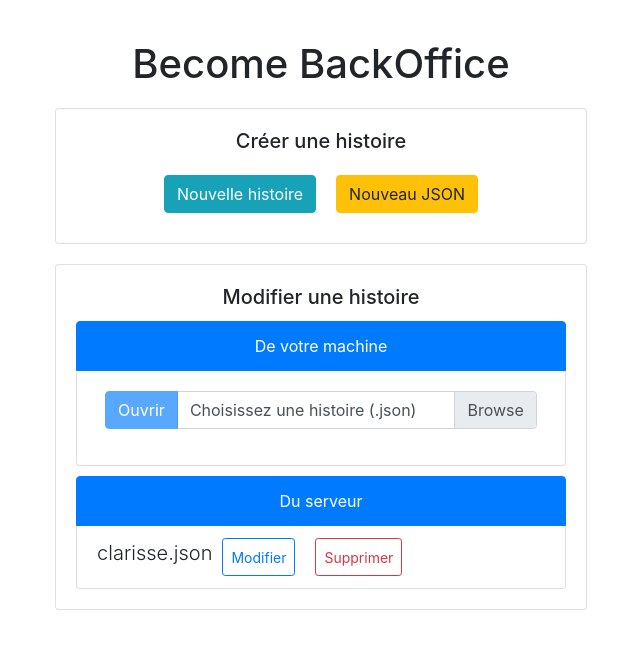
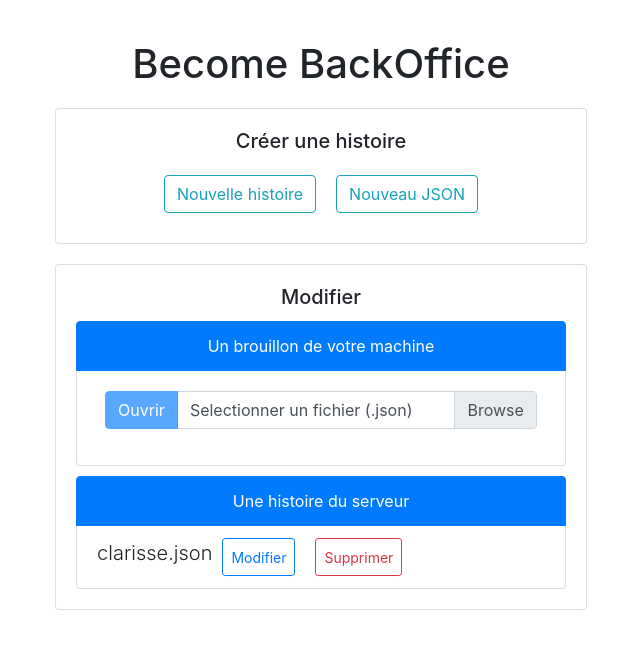
Before and after one commit to camyyx/backoffice_edm, a PHP site: page / in a window 1280 px wide. Shown: the top 649 px of the page, without its empty margins (319-959 px from the left). Run offline with PHP 8.4, Linux system fonts and the light colour scheme.

Commit message:
Fronts changes : - adding modal to send to server - changing color in index

```diff
--- a/delete.php
+++ b/delete.php
@@ -1,7 +1,6 @@
 <?php
     $_POST['delete'] ? unlink('./scripts/' . $_POST['delete']) : null ;
     $_POST['deleteDraft'] ? unlink('./draft/' . $_POST['deleteDraft'] . '.json') : null;
-    // echo $_POST['deleteDraft'];
 ?>
     <form action="/" id="goHome"></form>
     <script>
--- a/index.php
+++ b/index.php
@@ -19,10 +19,10 @@
                 <h5 class="card-title">Créer une histoire</h5>
                 <div style="display:flex; flex-direction:row">
                     <form style="margin: 10px" action = "update.php" method = "get">
-                        <input name="newScript" class="btn btn-info" type="submit" value="Nouvelle histoire">
+                        <input name="newScript" class="btn btn-outline-info" type="submit" value="Nouvelle histoire">
                     </form>
                     <form style="margin:10px" action="newScript.php" method="get">
-                        <input class="btn btn-warning" type="submit" value="Nouveau JSON">
+                        <input class="btn btn-outline-info" type="submit" value="Nouveau JSON">
                     </form>
                 </div>
             </div>
@@ -30,15 +30,11 @@
 
 <div style="margin-top:20px" class="card">
   <div class="card-body">
-    <h5 class="card-title">Modifier une histoire</h5>
+    <h5 class="card-title">Modifier</h5>
     <ul style="margin-bottom:10px" class="list-group">
-    <li class="list-group-item active">De votre machine</li>
+    <li class="list-group-item active">Un brouillon de votre machine</li>
                 <li class="list-group-item">
         <form style="margin: 0.5em" enctype="multipart/form-data" action="update.php" method="post">
-            <!-- <textarea name="json" id="json" cols="30" rows="10"></textarea> -->
-            <!-- <input style="margin: 0.5em" class="" onchange="watch(this)" type="file" name="json" id="json">
-            <input style="margin: 0.5em" class="btn btn-primary" disabled="true" id="input" type="submit"> -->
-
 
             <div class="input-group mb-3">
                 <div class="input-group-prepend">
@@ -46,7 +42,7 @@
                 </div>
                 <div class="custom-file">
                     <input accept="json" type="file" onchange="watch(this)" name="json" style="margin: 0.5em" class="custom-file-input" id="json" lang="fr">
-                    <label style="text-align: left" id="label" class="custom-file-label" for="json">Choisissez une histoire (.json)</label>
+                    <label style="text-align: left" id="label" class="custom-file-label" for="json">Selectionner un fichier (.json)</label>
 
                 </div>
             </div>
@@ -81,7 +77,6 @@
 </div>
 </div>
 </div>
-<!-- DIV -->
 
 </div>
     </body>
--- a/listFiles.php
+++ b/listFiles.php
@@ -28,7 +28,7 @@
 
     $list = get_scripts();
     echo "<ul class='list-group'>";
-    echo "<li class='list-group-item active'>Du serveur</li>";
+    echo "<li class='list-group-item active'>Une histoire du serveur</li>";
     foreach($list as $key => $value){
         echo "<li class='list-group-item'>";
         echo "<div style='display:flex; flex-direction:row'>";
```
Also changed, not shown: form.html (+31 -4 lines), update.js (+6 -1 lines).
